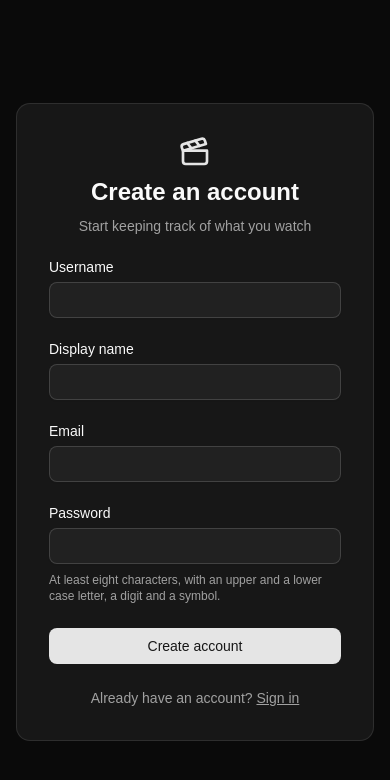
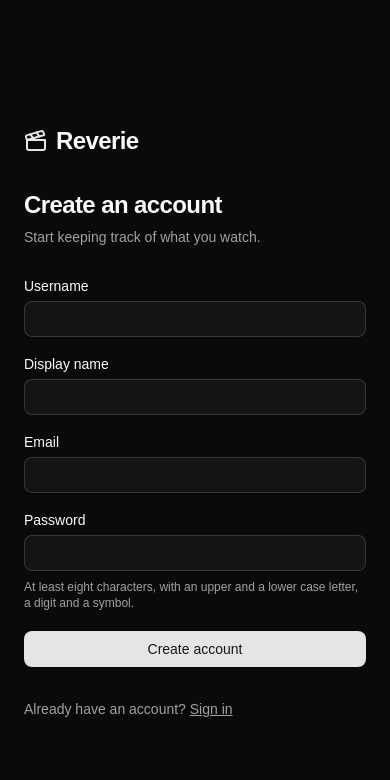
Before and after one commit to aspasiax/reverie, a React (Vite) app in the folder frontend/: page /register in a window 390 px wide. Shown: the top 780 px of the page. Built offline with nearby package versions, Linux system fonts and the light colour scheme; no server answers.

Commit message:
style(frontend): put a film still beside the sign in and sign up forms

```diff
--- a/frontend/src/lib/images.ts
+++ b/frontend/src/lib/images.ts
@@ -15,7 +15,7 @@ const TMDB_IMAGE_BASE = 'https://image.tmdb.org/t/p'
  */
 export function tmdbImage(
     path: string | null,
-    width: 'w92' | 'w185' | 'w342' | 'w500' | 'w780' | 'original' = 'w342',
+    width: 'w92' | 'w185' | 'w342' | 'w500' | 'w780' | 'w1280' | 'original' = 'w342',
 ): string | null {
     if (path === null) {
         return null
--- a/frontend/src/pages/LoginPage.tsx
+++ b/frontend/src/pages/LoginPage.tsx
@@ -4,12 +4,26 @@ import { Link, Navigate, useNavigate } from 'react-router-dom'
 import { Clapperboard } from 'lucide-react'
 import { useAuth } from '@/auth/AuthContext'
 import { errorMessage } from '@/lib/api'
+import { tmdbImage } from '@/lib/images'
 import { Button } from '@/components/ui/button'
 import { Input } from '@/components/ui/input'
 import { Label } from '@/components/ui/label'
 
 /**
+ * The film shown beside the sign in form.
+ *
+ * The path is written here rather than fetched, because this is the one
+ * screen that exists before anyone has a token, and the catalogue is not
+ * readable without one. It is a still from the demonstration data.
+ */
+const BACKDROP = '/5XNQBqnBwPA9yT0jZ0p3s8bbLh0.jpg'
+
+/**
  * The sign in screen.
+ *
+ * The still occupies its own half of the screen rather than sitting behind
+ * the form. Shown at full strength it is worth looking at, and the form
+ * beside it never has to fight it for legibility.
  *
  * Authentication is handled through the auth context rather than a
  * mutation, because the result is not cached data but the identity of the
@@ -51,17 +65,54 @@ export function LoginPage() {
     }
 
     return (
-        <div className="flex min-h-screen items-center justify-center p-4">
-            <form
-                onSubmit={handleSubmit}
-                className="w-full max-w-sm space-y-6 rounded-xl border bg-card p-8"
-            >
-                <div className="space-y-2 text-center">
-                    <Clapperboard className="mx-auto size-8 text-primary" />
-                    <h1 className="text-2xl font-semibold">Reverie</h1>
-                    <p className="text-sm text-muted-foreground">Sign in to continue</p>
+        <div className="grid min-h-screen lg:grid-cols-[3fr_2fr]">
+            {/*
+              * The still is hidden on narrow screens rather than shrunk. Half
+              * a photograph beside a cramped form helps nobody.
+              */}
+            <div className="relative hidden lg:block">
+                <img
+                    src={tmdbImage(BACKDROP, 'w1280')!}
+                    alt=""
+                    className="absolute inset-0 size-full object-cover"
+                />
+
+                {/* Only enough shading for the wordmark to sit on. */}
+                <div className="absolute inset-0 bg-gradient-to-t from-background via-background/20 to-transparent" />
+
+                <div className="absolute inset-x-0 bottom-0 space-y-3 p-10">
+                    <div className="flex items-center gap-2">
+                        <Clapperboard className="size-6 text-primary" />
+                        <span className="text-2xl font-semibold tracking-tight">
+                            Reverie
+                        </span>
                     </div>
 
+                    <p className="max-w-sm text-sm leading-relaxed text-muted-foreground">
+                        A journal for the films you watch. Keep a record of what you have
+                        seen, write about it, and decide what comes next.
+                    </p>
+                </div>
+            </div>
+
+            <div className="flex items-center justify-center p-6">
+                <div className="w-full max-w-sm space-y-8">
+                    {/* On narrow screens this stands in for the panel beside it. */}
+                    <div className="flex items-center gap-2 lg:hidden">
+                        <Clapperboard className="size-6 text-primary" />
+                        <span className="text-2xl font-semibold tracking-tight">
+                            Reverie
+                        </span>
+                    </div>
+
+                    <div className="space-y-1.5">
+                        <h1 className="text-2xl font-semibold tracking-tight">Sign in</h1>
+                        <p className="text-sm text-muted-foreground">
+                            Pick up where you left off.
+                        </p>
+                    </div>
+
+                    <form onSubmit={handleSubmit} className="space-y-5">
                         <div className="space-y-2">
                             <Label htmlFor="email">Email</Label>
                             <Input
@@ -99,14 +150,16 @@ export function LoginPage() {
                         <Button type="submit" className="w-full" disabled={isSubmitting}>
                             {isSubmitting ? 'Signing in…' : 'Sign in'}
                         </Button>
+                    </form>
 
-                <p className="text-center text-sm text-muted-foreground">
+                    <p className="text-sm text-muted-foreground">
                         New here?{' '}
                         <Link to="/register" className="underline hover:text-foreground">
                             Create an account
                         </Link>
                     </p>
-            </form>
+                </div>
+            </div>
         </div>
     )
 }
--- a/frontend/src/pages/RegisterPage.tsx
+++ b/frontend/src/pages/RegisterPage.tsx
@@ -5,10 +5,19 @@ import { useMutation } from '@tanstack/react-query'
 import { Clapperboard } from 'lucide-react'
 import { useAuth } from '@/auth/AuthContext'
 import { api, errorMessage, setToken } from '@/lib/api'
+import { tmdbImage } from '@/lib/images'
 import type { AuthResponse } from '@/types/api'
 import { Button } from '@/components/ui/button'
 import { Input } from '@/components/ui/input'
 import { Label } from '@/components/ui/label'
+
+/**
+ * The film shown beside the form.
+ *
+ * The same still as the sign in screen, so that moving between the two
+ * changes only the form and leaves the picture where it was.
+ */
+const BACKDROP = '/9udCLTxTFl28RxnK8Q05E154ZGa.jpg'
 
 interface RegisterFields {
     username: string
@@ -60,19 +69,56 @@ export function RegisterPage() {
     }
 
     return (
-        <div className="flex min-h-screen items-center justify-center p-4">
-            <form
-                onSubmit={handleSubmit}
-                className="w-full max-w-sm space-y-6 rounded-xl border bg-card p-8"
-            >
-                <div className="space-y-2 text-center">
-                    <Clapperboard className="mx-auto size-8 text-primary" />
-                    <h1 className="text-2xl font-semibold">Create an account</h1>
+        <div className="grid min-h-screen lg:grid-cols-[3fr_2fr]">
+            {/*
+              * The still is hidden on narrow screens rather than shrunk. Half
+              * a photograph beside a cramped form helps nobody.
+              */}
+            <div className="relative hidden lg:block">
+                <img
+                    src={tmdbImage(BACKDROP, 'w1280')!}
+                    alt=""
+                    className="absolute inset-0 size-full object-cover"
+                />
+
+                {/* Only enough shading for the wordmark to sit on. */}
+                <div className="absolute inset-0 bg-gradient-to-t from-background via-background/40 to-transparent" />
+
+                <div className="absolute inset-x-0 bottom-0 space-y-3 p-10">
+                    <div className="flex items-center gap-2">
+                        <Clapperboard className="size-6 text-primary" />
+                        <span className="text-2xl font-semibold tracking-tight">
+                            Reverie
+                        </span>
+                    </div>
+
+                    <p className="max-w-sm text-sm leading-relaxed text-muted-foreground">
+                        A journal for the films you watch. Keep a record of what you have
+                        seen, write about it, and decide what comes next.
+                    </p>
+                </div>
+            </div>
+
+            <div className="flex items-center justify-center p-6">
+                <div className="w-full max-w-sm space-y-8">
+                    {/* On narrow screens this stands in for the panel beside it. */}
+                    <div className="flex items-center gap-2 lg:hidden">
+                        <Clapperboard className="size-6 text-primary" />
+                        <span className="text-2xl font-semibold tracking-tight">
+                            Reverie
+                        </span>
+                    </div>
+
+                    <div className="space-y-1.5">
+                        <h1 className="text-2xl font-semibold tracking-tight">
+                            Create an account
+                        </h1>
                         <p className="text-sm text-muted-foreground">
-                        Start keeping track of what you watch
+                            Start keeping track of what you watch.
                         </p>
                     </div>
 
+                    <form onSubmit={handleSubmit} className="space-y-5">
                         <div className="space-y-2">
                             <Label htmlFor="username">Username</Label>
                             <Input
@@ -125,8 +171,8 @@ export function RegisterPage() {
                                 autoComplete="new-password"
                             />
                             <p className="text-xs text-muted-foreground">
-                        At least eight characters, with an upper and a lower case letter,
-                        a digit and a symbol.
+                                At least eight characters, with an upper and a lower case
+                                letter, a digit and a symbol.
                             </p>
                         </div>
 
@@ -139,17 +185,23 @@ export function RegisterPage() {
                             </p>
                         )}
 
-                <Button type="submit" className="w-full" disabled={create.isPending}>
+                        <Button
+                            type="submit"
+                            className="w-full"
+                            disabled={create.isPending}
+                        >
                             {create.isPending ? 'Creating…' : 'Create account'}
                         </Button>
+                    </form>
 
-                <p className="text-center text-sm text-muted-foreground">
+                    <p className="text-sm text-muted-foreground">
                         Already have an account?{' '}
                         <Link to="/login" className="underline hover:text-foreground">
                             Sign in
                         </Link>
                     </p>
-            </form>
+                </div>
+            </div>
         </div>
     )
 }
```
Lines whose indentation alone changed are shown as unchanged.
